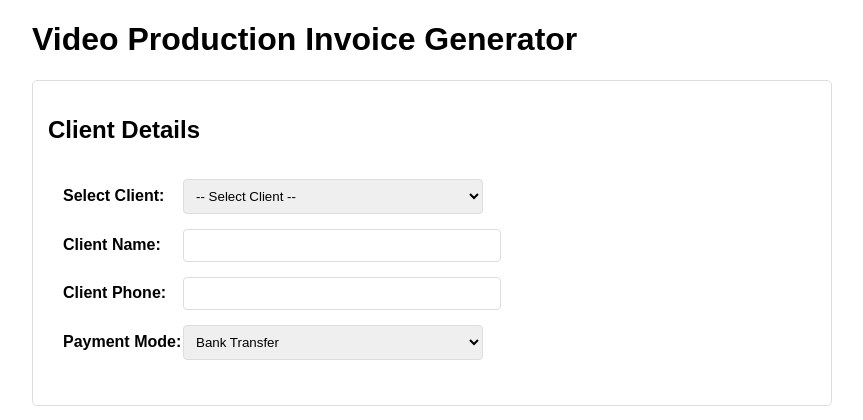
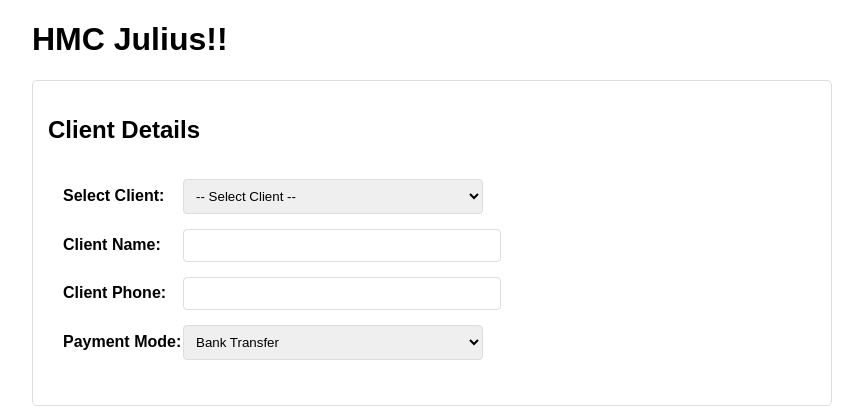
Before and after one commit to siddhantjagdish/HMC-invoice-generator-julius, a Flask app: page / in a window 1280 px wide. Shown: the top 420 px of the page, without its empty margins (208-1071 px from the left). Run offline with Flask 3, Linux system fonts and the light colour scheme.

Commit message:
initial commit but with small html change

```diff
--- a/templates/invoice_form.html
+++ b/templates/invoice_form.html
@@ -117,7 +117,7 @@
     </style>
 </head>
 <body>
-    <h1>Video Production Invoice Generator</h1>
+    <h1>HMC Julius!!</h1>
 
     <!-- Hidden templates for new items -->
     <div class="equipment-templates">
```
